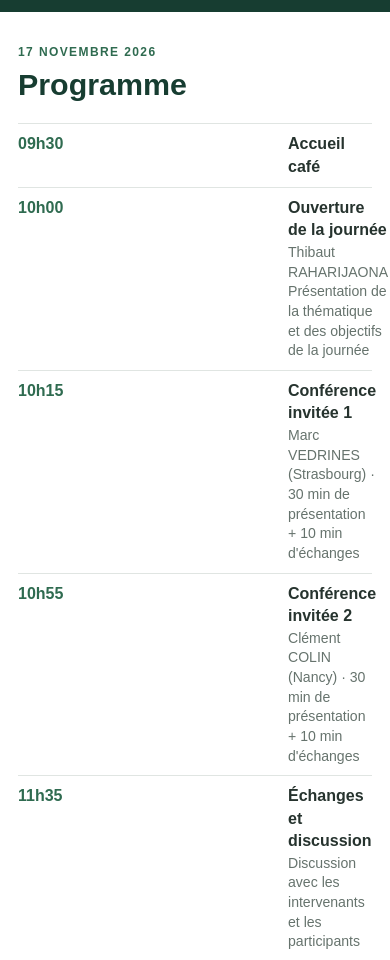
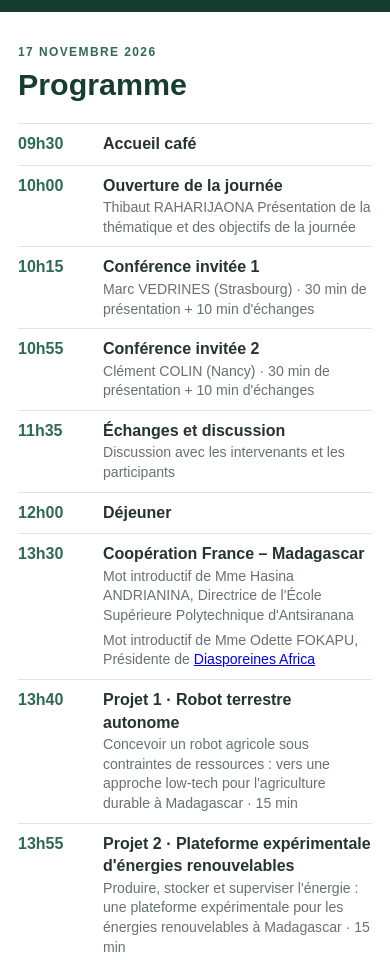
Before and after one commit to raharija1/journee-lowtech-2026, a plain HTML site: page index.html in a window 390 px wide. Shown: the part 2420-3380 px from the top of the page. Drawn offline with Linux system fonts and the light colour scheme.

Commit message:
largeur colonne

```diff
--- a/index.html
+++ b/index.html
@@ -315,7 +315,7 @@ h2 {
 
 .programme-item {
     display: grid;
-    grid-template-columns: 95px 1fr;
+    grid-template-columns: 75px 1fr;
     padding: 9px 0;
     border-bottom: 1px solid #e0e5e2;
 }
@@ -422,11 +422,15 @@ footer {
         padding: 32px 18px;
     }
 
-   .programme-item {
+.programme-item {
     display: grid;
-    grid-template-columns: 250px 1fr;
-    gap: 20px;
+    grid-template-columns: 75px 1fr;
+    column-gap: 10px;
     align-items: start;
+}
+
+.programme-item .time {
+    white-space: nowrap;
 }
 }
 
```
